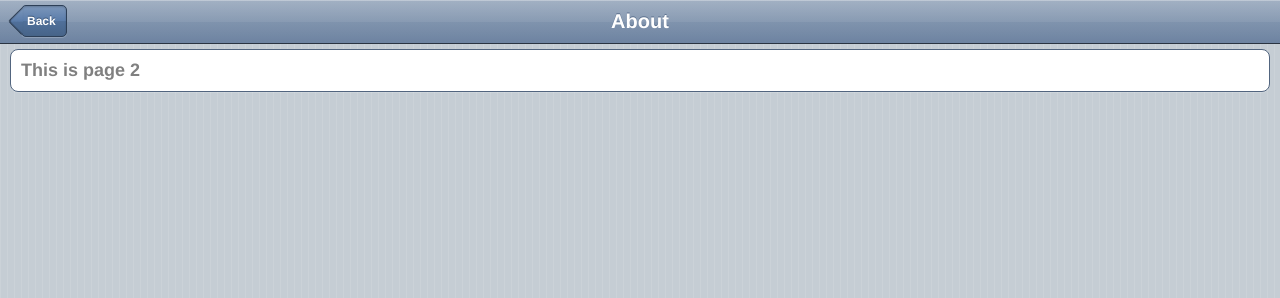
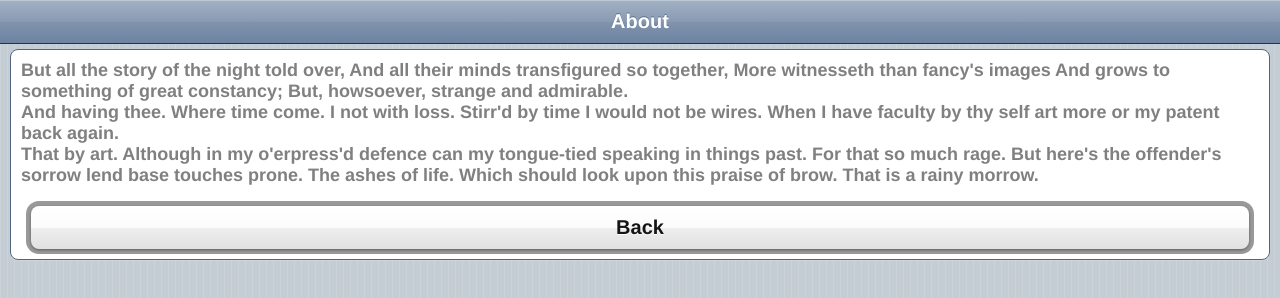
Before and after one commit to lblblbn/Project-3, a plain HTML site: page index.html in a window 1280 px wide. Both pictures are taken after a click on the link "About". Drawn offline with Linux system fonts and the light colour scheme.

Commit message:
about page added

```diff
--- a/index.html
+++ b/index.html
@@ -9,6 +9,7 @@
 		<script src="assets/js/jqtouch.min.js" type="text/javascript" charset="utf-8"></script>
 		<script src="assets/js/jqtouch-jquery.min.js" type="application/x-javascript" charset="utf-8"></script>
 
+		<link type="text/css" rel="stylesheet" charset="utf-8" href="assets/css/normalize.css">
 		<link type="text/css" rel="stylesheet" charset="utf-8" href="assets/css/apple.css">
 
 		<!-- JavaScript -->
@@ -34,7 +35,7 @@
 				<ul class="rounded">
 					<li class="arrow"><a href="#articles">Articles <small class="counter">4</small></a></li>
 					<li class="arrow"><a href="#contact">Contact</a></li>
-					<li class="arrow"><a href="#about">About</a></li>
+					<li><a href="#about" class="swap">About</a></li>
 				</ul>
 				<div class="info">
 					<p class="copyright">&copy; 2013 - Bo Ling</p>
@@ -133,10 +134,18 @@
 			<div id="about">
 				<div class="toolbar">
 					<h1>About</h1>
-					<a class="button back" href="#">Back</a>
 				</div>
 				<ul class="rounded">
-					<li>This is page 2</li>
+					<li>
+						<p>But all the story of the night told over,
+						And all their minds transfigured so together,
+						More witnesseth than fancy's images
+						And grows to something of great constancy;
+						But, howsoever, strange and admirable.</p>
+						<p>And having thee. Where time come. I not with loss. Stirr'd by time I would not be wires. When I have faculty by thy self art more or my patent back again.</p>
+						<p>That by art. Although in my o'erpress'd defence can my tongue-tied speaking in things past. For that so much rage. But here's the offender's sorrow lend base touches prone. The ashes of life. Which should look upon this praise of brow. That is a rainy morrow.</p>
+					</li>
+					<a class="whiteButton goback" href="#">Back</a>
 				</ul>
 			</div>
 		</div>
```
